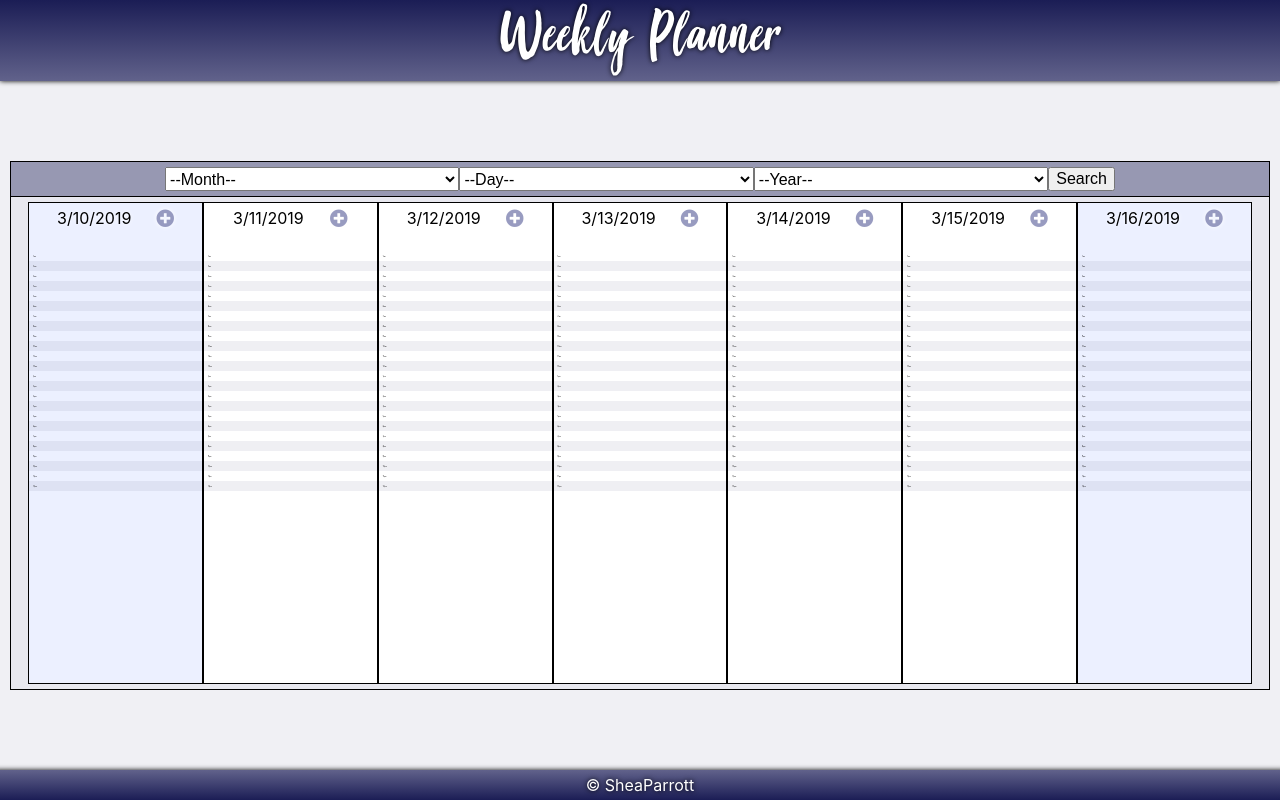
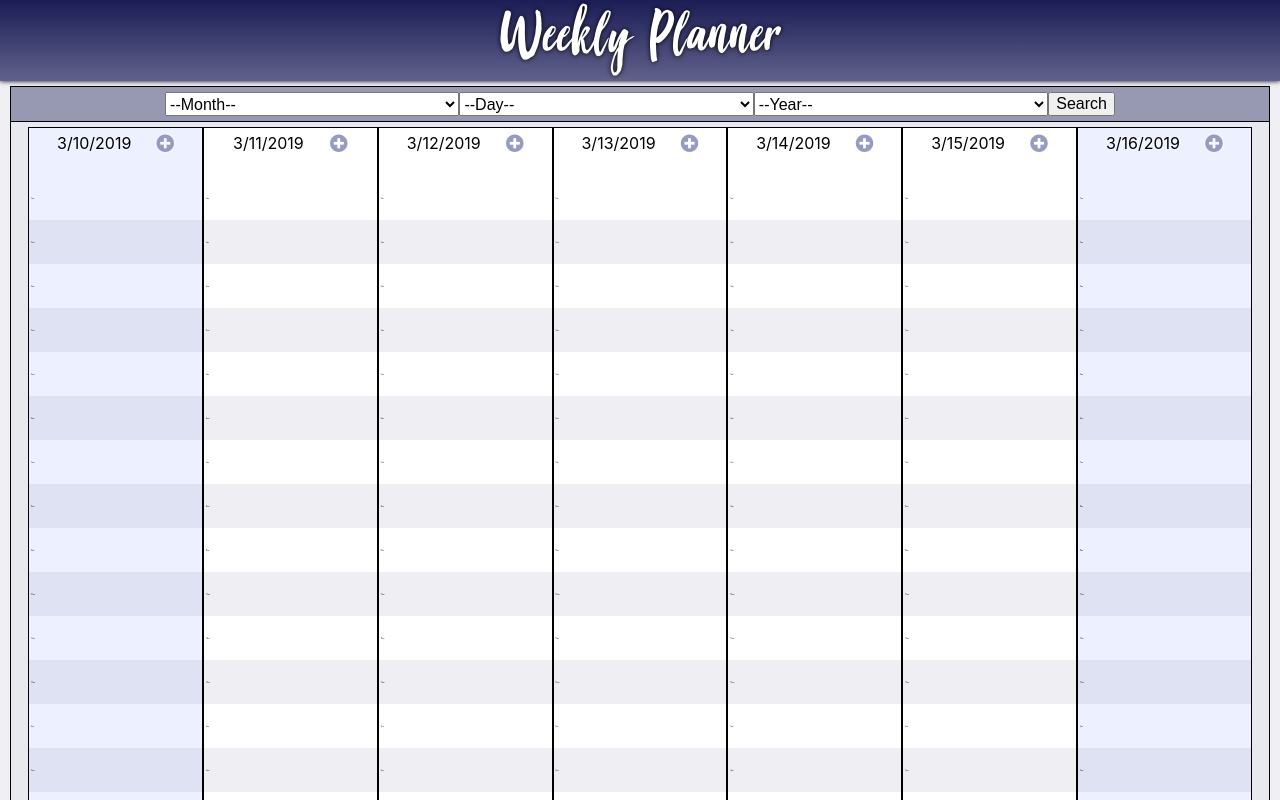
Before and after one commit to SheaParrott/weekly_planner, a React (Create React App) app: page / in a window 1280 px wide. Shown: the top 800 px of the page. Built offline with nearby package versions, Linux system fonts and the light colour scheme.

Commit message:
removed time options to create multiple events for the same time but allow editing time for specified event

```diff
--- a/src/App.css
+++ b/src/App.css
@@ -180,7 +180,8 @@ textarea {
   flex-wrap: wrap;
   justify-content: flex-start;
   align-items: center;
-  padding: 2px;
+  padding: 1px;
+  min-height: 40px;
 }
 .editOrDelete {
   width: 100%;
--- a/src/Components/CreateEvent.js
+++ b/src/Components/CreateEvent.js
@@ -69,6 +69,44 @@ class CreateEvent extends Component {
         <label>Start Time:</label>
         <select name="EndTime" id="StartTime" className="createEventInputs">
           {this.props.hours.map((hour, index) => {
+            // edit array
+            //
+            // find all that dont match current event
+            // filter for all but that
+            // then follow same logic pattern
+
+            if (this.props.optionsMenu) {
+              let daysEventsMinusCurrentEditEvent = this.props.event.filter(
+                date => date.id !== this.props.date_id
+              )
+              let theDaysEvents = daysEventsMinusCurrentEditEvent.filter(
+                date =>
+                  (date.content.date == this.props.day &&
+                    date.content.StartTime <= hour &&
+                    hour < date.content.EndTime) ||
+                  (date.content.StartTime === hour &&
+                    date.content.date == this.props.day)
+              )
+              if (theDaysEvents.length > 0) {
+                return
+              }
+            } else {
+              let theDaysEvents = this.props.event.filter(
+                date =>
+                  (date.content.date == this.props.day &&
+                    date.content.StartTime <= hour &&
+                    hour < date.content.EndTime) ||
+                  (date.content.StartTime === hour &&
+                    date.content.date == this.props.day)
+              )
+              if (theDaysEvents.length > 0) {
+                return
+              }
+            }
+
+            if (hour == 25) {
+              return
+            }
             return (
               <option key={index} value={hour}>
                 {hour <= 12 ? `${hour}am` : `${hour - 12}pm`}
@@ -79,6 +117,44 @@ class CreateEvent extends Component {
         <label>End Time:</label>
         <select name="EndTime" id="EndTime" className="createEventInputs">
           {this.props.hours.map((hour, index) => {
+            if (this.props.optionsMenu) {
+              let daysEventsMinusCurrentEditEvent = this.props.event.filter(
+                date => date.id !== this.props.date_id
+              )
+              let theDaysEvents = daysEventsMinusCurrentEditEvent.filter(
+                date =>
+                  (date.content.date == this.props.day &&
+                    date.content.StartTime <= hour &&
+                    hour < date.content.EndTime) ||
+                  (date.content.StartTime === hour &&
+                    date.content.date == this.props.day)
+              )
+              if (theDaysEvents.length > 0) {
+                return
+              }
+            } else {
+              let theDaysEvents = this.props.event.filter(
+                date =>
+                  (date.content.date == this.props.day &&
+                    date.content.StartTime <= hour &&
+                    hour < date.content.EndTime) ||
+                  (date.content.StartTime === hour &&
+                    date.content.date == this.props.day)
+              )
+              if (theDaysEvents.length > 0) {
+                return
+              }
+            }
+
+            if (hour == 1) {
+              return
+            } else if (hour == 25) {
+              return (
+                <option key={index} value={hour}>
+                  1am
+                </option>
+              )
+            }
             return (
               <option key={index} value={hour}>
                 {hour <= 12 ? `${hour}am` : `${hour - 12}pm`}
@@ -93,7 +169,8 @@ class CreateEvent extends Component {
   }
 }
 const mapStateToProps = state => ({
-  hours: state.hours
+  hours: state.hours,
+  event: Object.values(state.byHash)
 })
 const mapActionsToProps = {
   CreateAnEvent: addEvent,
--- a/src/Components/Day.js
+++ b/src/Components/Day.js
@@ -39,6 +39,9 @@ class Day extends Component {
         </div>
         <div className="eventSpace " />
         {this.props.hours.map((time, i) => {
+          if (time == 25) {
+            return
+          }
           if (this.props.event.length === 0) {
             return <Time key={i} time={time} i={i} isTrue={false} />
           } else {
@@ -54,6 +57,7 @@ class Day extends Component {
               let theDate = ''
               theDaysEvents.forEach(element => {
                 theDate = element
+                console.log(element)
               })
 
               return time == theDate.content.EndTime - 1 ? (
--- a/src/index.js
+++ b/src/index.js
@@ -51,7 +51,7 @@ for (let i = 0; i < 7; i++) {
 }
 
 let hours = []
-for (let i = 1; i <= 24; i++) {
+for (let i = 1; i <= 25; i++) {
   hours.push(i)
 }
 
```
